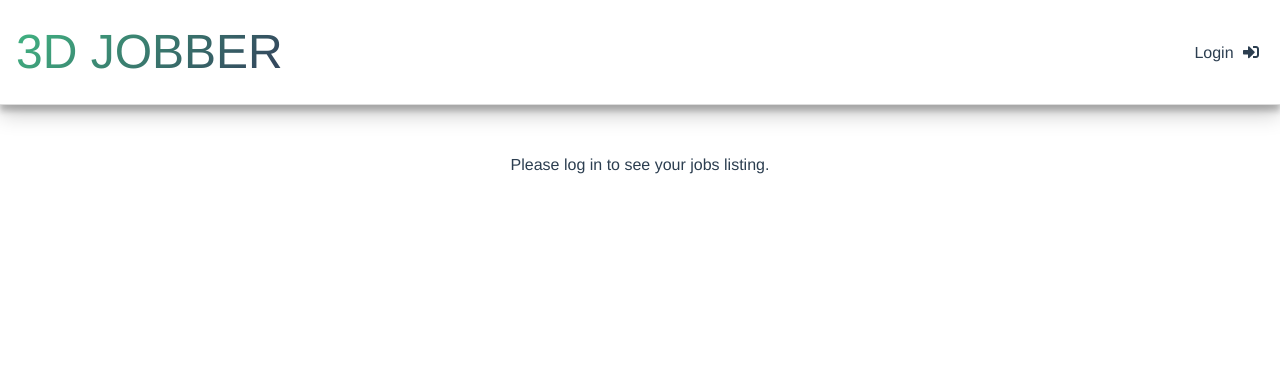
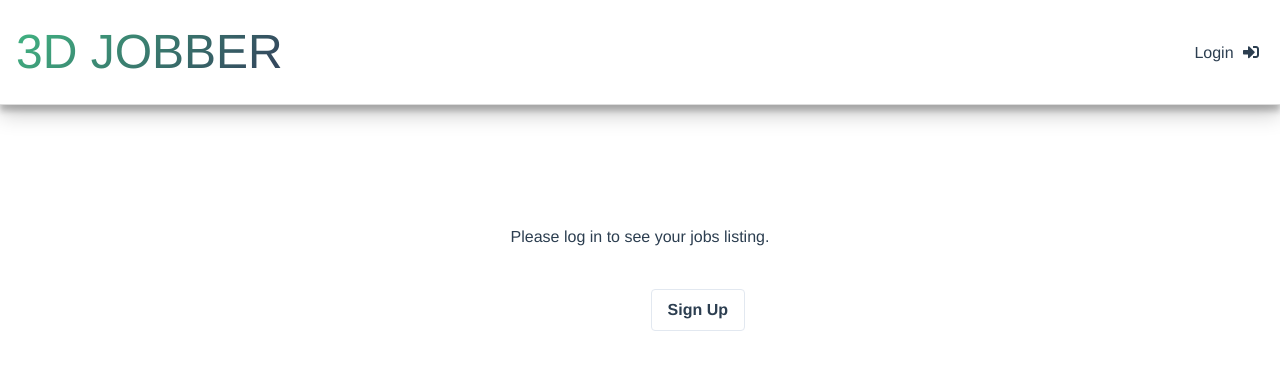
Before and after one commit to krames12/3d-print-jobs, a Vue app: page / in a window 1280 px wide. Shown: the top 370 px of the page. Built offline with nearby package versions, Linux system fonts and the light colour scheme; no server answers.

Commit message:
added login and signup buttons to home page

```diff
--- a/src/components/Home.vue
+++ b/src/components/Home.vue
@@ -3,8 +3,26 @@
         <JobList />
         <NewJobForm />
     </div>
-    <div class="text-center" v-else>
-      <p>Please log in to see your jobs listing.</p>
+    <div class="flex items-center justify-center my-20" v-else>
+      <div>
+        <h3 class="my-10">Please log in to see your jobs listing.</h3>
+        <div class="text-center">
+          <router-link to="/login">
+            <button
+              class="bg-teal-dark hover:bg-teal-darker text-white hover:text-white font-bold mx-5 py-2 px-4 rounded"
+            >
+              Login
+            </button>
+          </router-link>
+          <router-link to="/sign-up">
+            <button
+              class="border border-grey-dark hover:bg-grey-dark text-grey-dark hover:text-white font-bold mx-5 py-2 px-4 rounded"
+            >
+              Sign Up
+            </button>
+          </router-link>
+        </div>
+      </div>
     </div>
 </template>
 
```
